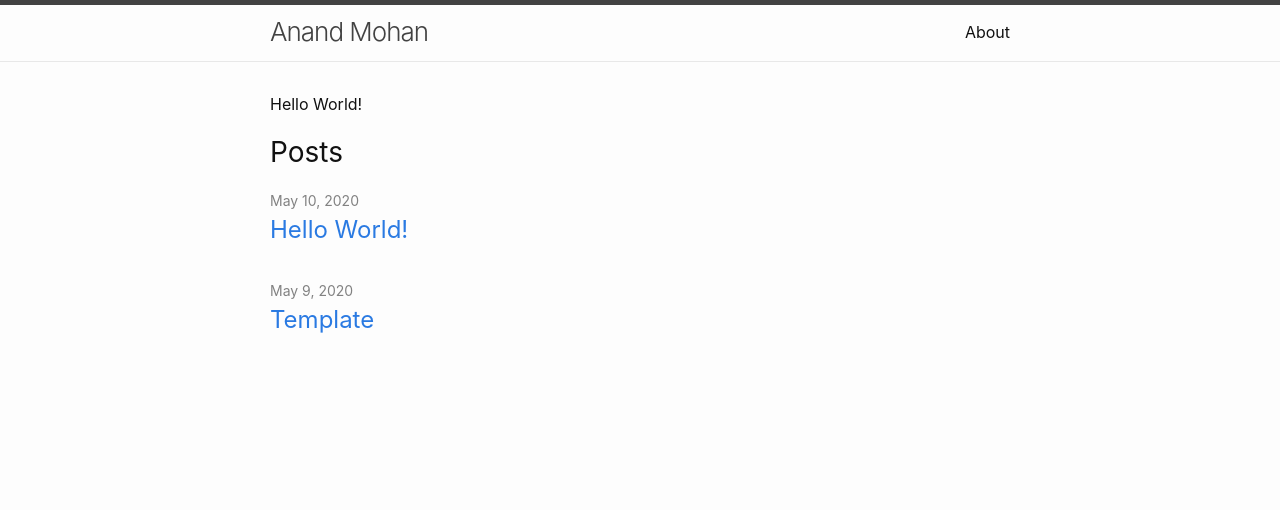
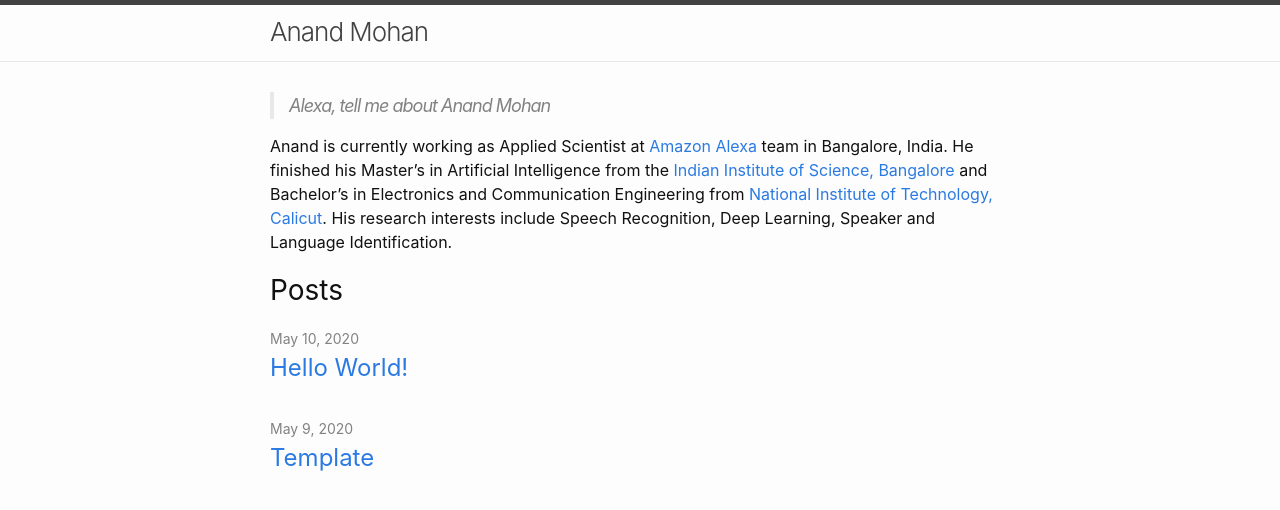
Before and after one commit to anandmoghan/my-page, a Jekyll site: the page built from index.markdown, in a window 1280 px wide. Shown: the top 510 px of the page. Built offline with Jekyll 4.4.1, drawn with Linux system fonts in a browser that asks for light colours.

Commit message:
[page] Update home page and removed about

```diff
--- a/index.markdown
+++ b/index.markdown
@@ -2,4 +2,8 @@
 layout: home
 ---
 
-Hello World!
+> Alexa, tell me about Anand Mohan
+
+Anand is currently working as Applied Scientist at [Amazon Alexa](https://en.wikipedia.org/wiki/Amazon_Alexa) team in Bangalore, India.
+He finished his Master's in Artificial Intelligence from the [Indian Institute of Science, Bangalore](https://www.iisc.ac.in) and Bachelor's in Electronics and Communication Engineering from [National Institute of Technology, Calicut](http://nitc.ac.in).
+His research interests include Speech Recognition, Deep Learning, Speaker and Language Identification.
```
Also changed, not shown: about.markdown (deleted, +0 -7 lines).
